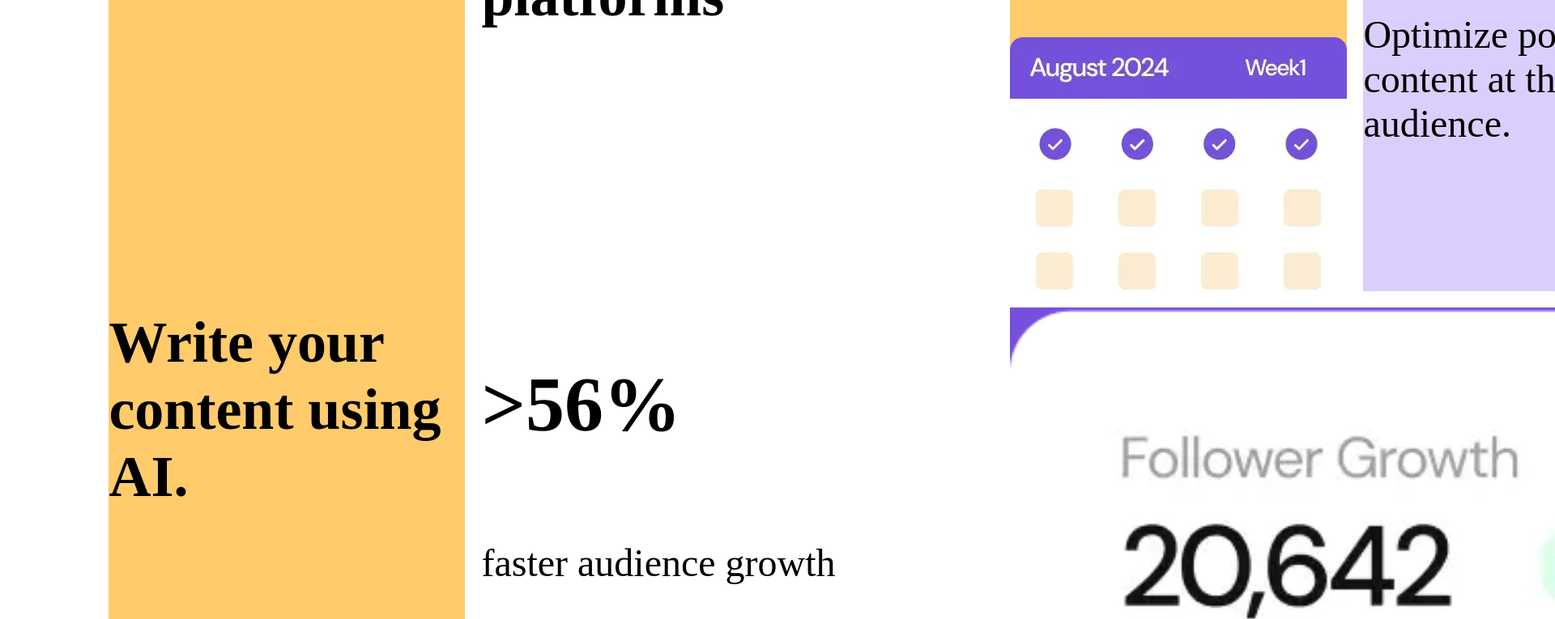
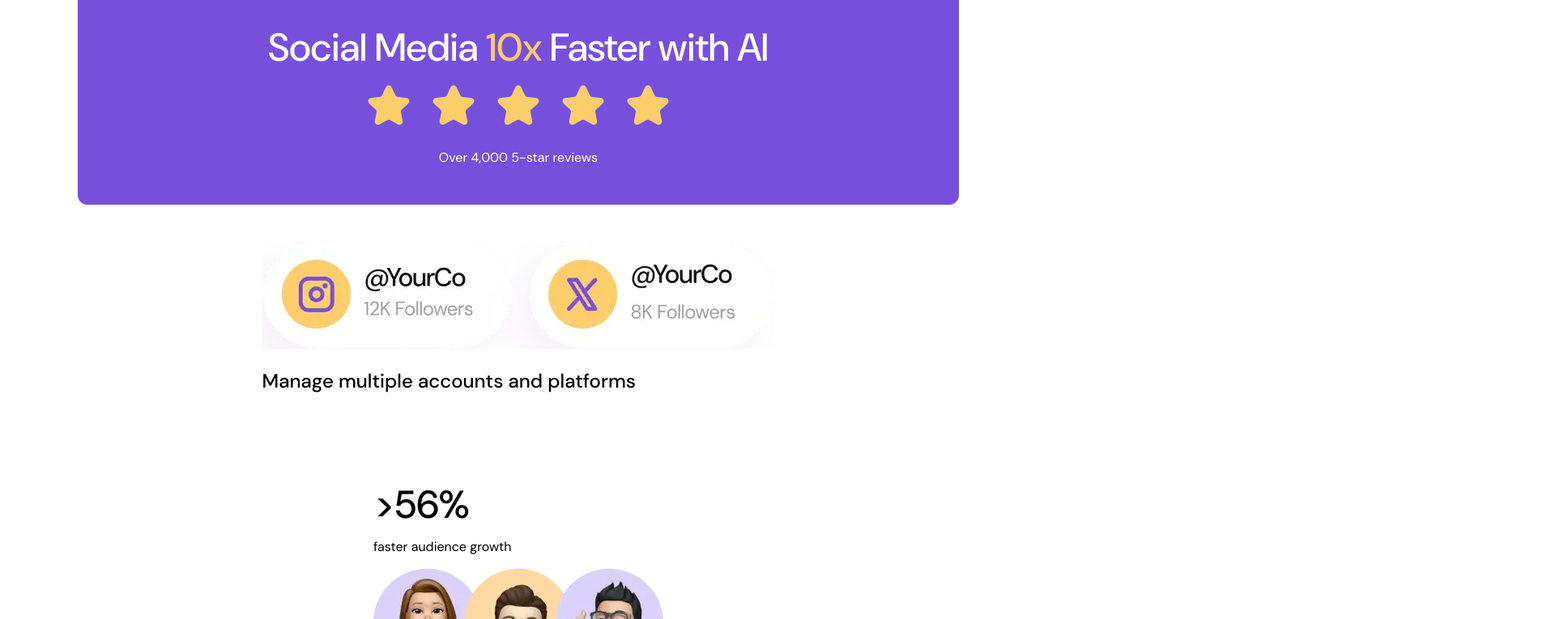
Before and after one commit to ArcCreate/BentoDesign, a website built with Vite: page index.html in a window 1280 px wide. Shown: the part 965-1730 px from the top of the page at 81% size, 1920 px wide, since content can reach past the window. Built offline with nearby package versions, Linux system fonts and the light colour scheme.

Commit message:
redo css and adding more classes to boxes

```diff
--- a/index.html
+++ b/index.html
@@ -9,60 +9,58 @@
     <link rel="stylesheet" href="/style.css">
   </head>
   <body style="background-color: hsl(0, 0%, 100%);">
-    <div class="container">
       <div class="grid">
-        <div class="box1">
+        <div class="box1 box">
           <div>
             <h2>Create and schedule content <i><span style="color: hsl(256, 67%, 59%);">quicker.</span></i></h2>
             <img src="/assets/images/illustration-create-post.webp" alt="illustration-create-post">
           </div>
         </div>
-        <div class="box2">
+        <div class="box2 box">
           <div>
             <h2>Write your content using AI.</h2>
             <img src="/assets/images/illustration-ai-content.webp" alt="illustration-ai-content">
           </div>
         </div>
-        <div class="box3">
+        <div class="box3 box">
           <div>
             <h1>Social Media <span style="color: hsl(39, 100%, 71%);;">10x</span> Faster with AI</h1>
             <img src="/assets/images/illustration-five-stars.webp" alt="illustration-five-stars">
             <p>Over 4,000 5-star reviews</p>
           </div>
         </div>
-        <div class="box4">
+        <div class="box4 box">
           <div>
             <img src="/assets/images/illustration-multiple-platforms.webp" alt="illustration-multiple-platforms">
             <h2>Manage multiple accounts and platforms</h2>
           </div>
         </div>
-        <div class="box5">
+        <div class="box5 box">
           <div>
             <h1>>56%</h1>
             <p>faster audience growth</p>
             <img src="/assets/images/illustration-audience-growth.webp" alt="illustration-audience-growth">
           </div>
         </div>
-        <div class="box6">
+        <div class="box6 box">
           <div>
             <h2>Maintain a consistent posting schedule.</h2>
             <img src="/assets/images/illustration-consistent-schedule.webp" alt="illustration-consistent-schedule">
           </div>
         </div>
-        <div class="box7">
+        <div class="box7 box">
           <div>
             <img src="/assets/images/illustration-grow-followers.webp" alt="illustration-grow-followers">
             <h2>Grow followers with non-stop content.</h2>
         </div>
           </div>
-        <div class="box8">
+        <div class="box8 box">
           <div>
             <h2>Schedule to social media</h2>
             <img src="/assets/images/illustration-schedule-posts.webp">
             <p>Optimize post timings to publish content at the perfect time for your audience.</p>
           </div>
         </div>
-      </div>
     </div>
     <script type="module" src="/main.js"></script>
   </body>
--- a/style.css
+++ b/style.css
@@ -1,114 +1,60 @@
-:root{
+:root {
   --lightpurple-color: hsl(254, 88%, 90%);
   --darkpruple-color: hsl(256, 67%, 59%);
-
   --lightYellow-color: hsl(31, 66%, 93%);
   --darkYellow-color: hsl(39, 100%, 71%);
-
   --white-color: hsl(0, 0%, 100%);
   --black-color: hsl(0, 0%, 7%);
-
 }
 
-.grid{
-  width: 80%;
-  display: grid;
-  grid-auto-columns: repeat(4, 1fr);
-  grid-auto-rows: repeat(10, 1fr);
-  gap: 20px;
-  margin: auto;
+@font-face {
+  font-family: DMsans;
+  src: url(assets/fonts/DMSans-VariableFont_opsz,wght.ttf) format('truetype');
 }
 
-.grid div{
-  border-radius: 2vw;
-  font-size: 3rem;
-  margin: 0;
-  padding: 0;
-
-  display: flex;
-  flex-direction: column;
-  border-radius: 0;
+@font-face {
+  font-family: DMsansI;
+  src: url(assets/fonts/DMSans-Italic-VariableFont_opsz,wght.ttf) format('truetype');
 }
 
-.box1{
-  background-color: var(--lightYellow-color);
-  grid-column: 1;
-  grid-row: 1 / 6;
+h1, h2, p {
+  font-family: DMsans, arial, 'sans serif';
+}
 
-  display: flex;
-  justify-content: center;
+h1 {
+  font-weight: 500;
+  font-size: 3rem;
+  line-height: 1.5vw;
+}
+
+h2 {
+  font-weight: 500;
+}
+
+p {
+  font-weight: 400;
+  font-size: 1rem;
+}
+
+body {
+  background-color: var(--white-color);
+  display: grid;
+  justify-items: center;
   align-items: center;
 }
 
-.box1 div{
-  margin-left: 6vw;
-}
-
-.box1 img{
-  margin-top: 1vw;
-  width: 80%;
-}
-
-.box2{
-  background-color: var(--darkYellow-color);
-  grid-row: 6 / 11;
-  grid-column: 1;
-
-  display: flex;
-  justify-content: center;
+.box{
+  padding: 2rem 0;
+  margin: 0.75rem;
+  width: 85vw;
+  border-radius: 0.75rem;
+  display: grid;
+  justify-items: center;
   align-items: center;
 }
 
-.box2 img{
-  margin-top: 6vw;
-}
-
-.box3{
-  background-color: var(--darkpruple-color);
-  grid-row: 1 / 5;
-  grid-column: 2 / 4;
-}
-
-.box3 div{
-  display: flex;
-  flex-flow: column;
-  align-items: center;
-  font-size: 2.5rem;
+.box3, .box7{
+  background-color:var(--darkpruple-color);
   text-align: center;
   color: var(--white-color);
-  margin: 2vw 5vw;
 }
-
-.box3 h1{
-  color: var(--white-color);
-}
-
-.box4{
-  background-color: var(--white-color);
-  grid-row: 5 / 8;
-  grid-column: 2;
-}
-
-.box5{
-  background-color: var(--white-color);
-  grid-row: 8 / 11;
-  grid-column: 2;
-}
-
-.box6{
-  background-color: var(--darkYellow-color);
-  grid-row: 5 / 8;
-  grid-column: 3;
-}
-
-.box7{
-  background-color: var(--darkpruple-color);
-  grid-row: 8 / 11;
-  grid-column: 3 / 5;
-}
-
-.box8{
-  background-color: var(--lightpurple-color);
-  grid-column: 4;
-  grid-row: 1 / 8;
-}
```
